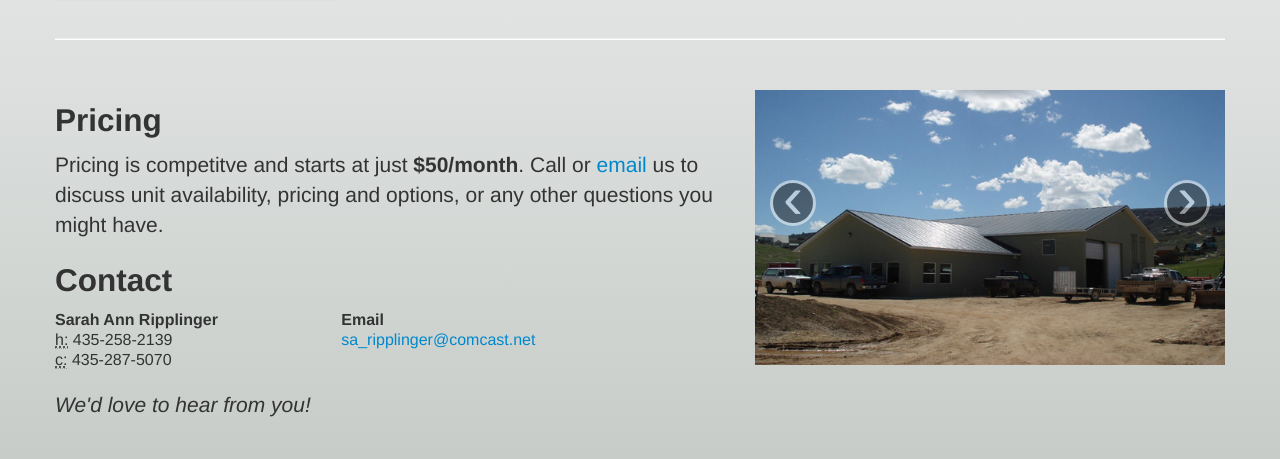
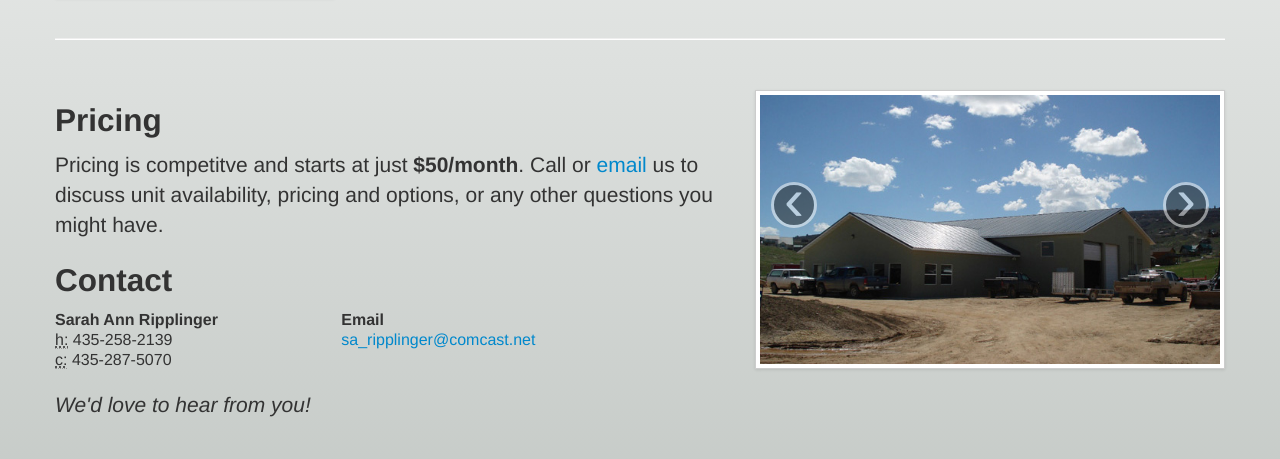
Before and after one commit to tpennock/bearlakestorageunits, a PHP site: page / in a window 1280 px wide. Shown: the part 543-1002 px from the top of the page. Run offline with PHP 8.4, Linux system fonts and the light colour scheme; some libraries are stand-ins or nearby versions.

Commit message:
added border to image gallery;

```diff
--- a/index.php
+++ b/index.php
@@ -128,7 +128,7 @@
 						<p class="lead"><em>We'd love to hear from you!</em></p>
 					</div>
 					<div class="span5">
-						<div id="img-gallery" class="carousel slide">
+						<div id="img-gallery" class="carousel slide img-polaroid">
 							<!-- <ol class="carousel-indicators">
 								<li data-target="#img-gallery" data-slide-to="0" class="active"></li>
 								<li data-target="#img-gallery" data-slide-to="1"></li>
```
